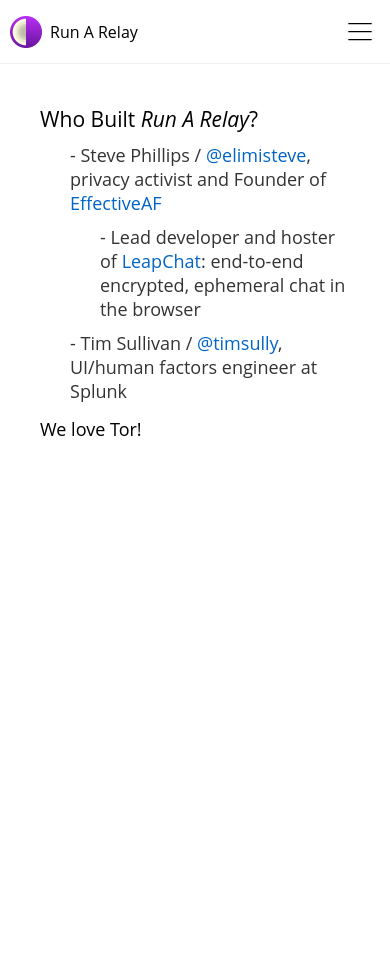
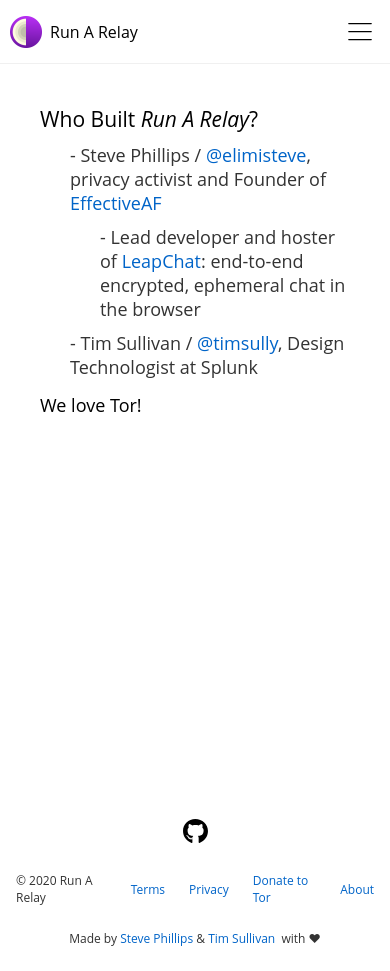
Before and after one commit to EffectiveAF/run-a-relay, a Svelte app: page /about in a window 390 px wide. Before the commit the page ends 844 px from the top, so only its background shows below. Built offline with nearby package versions, Linux system fonts and the light colour scheme; a web font is replaced by a local one.

Commit message:
add footer component
Fixes #5

```diff
--- a/public/global.css
+++ b/public/global.css
@@ -61,10 +61,6 @@
 
 a:hover {
   text-decoration: none;
-}
-
-a:visited {
-  color: rgb(0, 80, 160);
 }
 
 label {
--- a/src/About.svelte
+++ b/src/About.svelte
@@ -25,7 +25,7 @@
     <ul>
       <li>- Lead developer and hoster of <ExternalLink href="https://leapchat.org">LeapChat</ExternalLink>: end-to-end encrypted, ephemeral chat in the browser</li>
     </ul>
-    <li>- Tim Sullivan / <ExternalLink href="https://github.com/timsully">@timsully</ExternalLink>, UI/human factors engineer at Splunk</li>
+    <li>- Tim Sullivan / <ExternalLink href="https://github.com/timsully">@timsully</ExternalLink>, Design Technologist at Splunk</li>
   </ul>
 
   <p>
--- a/src/App.svelte
+++ b/src/App.svelte
@@ -5,10 +5,13 @@
   import Home from './Home.svelte';
   import Steps from './Steps.svelte';
   import About from './About.svelte';
+  import Footer from './Footer.svelte';
 </script>
 
 <Router>
+
   <Nav />
+
   <div>
     <Route path="/">
       <Home />
@@ -18,4 +21,7 @@
 
     <Route path="/about" component={About} />
   </div>
+
+  <Footer />
+
 </Router>
--- /dev/null
+++ b/src/Footer.svelte
@@ -0,0 +1,98 @@
+<script>
+  import { Link } from 'svelte-routing';
+  import ExternalLink from './ExternalLink.svelte';
+</script>
+
+<style>
+
+  footer {
+    display: flex;
+    flex-direction: row;
+    height: 24px;
+    margin: 24px 16px 0px 16px;
+    justify-content: space-between;
+    margin-top: 60vh;
+  }
+
+  footer > ul {
+    min-width: 40vw;
+  }
+
+  span {
+    content: "\2764";
+  }
+
+  footer ul {
+    flex-grow: 1;
+  }
+
+  footer ul, footer ul li {
+    display: flex;
+    flex-direction: row;
+    font-size: 12px;
+    align-items: center;
+  }
+
+  footer ul li:not(:first-child) {
+    padding-left: 24px;
+  }
+
+  .list-end {
+    justify-content: flex-end;
+  }
+
+  @media (max-width: 960px) {
+    footer {
+      display: flex;
+      flex-direction: column;
+      justify-content: center;
+      align-items: center;
+      margin-top: 50vh;
+    }
+
+    footer ul {
+      padding-top: 24px;
+    }
+
+    footer ul:last-child {
+      padding-bottom: 24px;
+    }
+
+    footer a img {
+      margin: 0;
+    }
+
+    footer > :global(a) {
+      order: -1;
+    }
+
+    .list-end {
+      justify-content: center;
+    }
+
+  }
+
+</style>
+
+<footer>
+
+  <ul>
+    <li>© 2020 Run A Relay</li>
+
+    <li><Link to="/terms">Terms</Link></li>
+
+    <li><Link to="/privacy"><li>Privacy</li></Link></li>
+
+    <li><ExternalLink href="https://donate.torproject.org/">Donate to Tor</ExternalLink></li>
+
+    <li><Link to="/about">About</Link></li>
+  </ul>
+
+  <ExternalLink href="https://github.com/elimisteve/run-a-relay"><img src="./img/github_logo.svg" alt="Github Logo" width="25px" height="24px"></ExternalLink>
+
+  <ul class="list-end">
+    <li>Made by&nbsp;<ExternalLink href="https://github.com/elimisteve">Steve Phillips</ExternalLink>&nbsp;&&nbsp;<ExternalLink href="https://github.com/timsully">Tim Sullivan&nbsp;</ExternalLink>&nbsp;with&nbsp;<span>&#10084;</span>
+    </li>
+  </ul>
+
+</footer>
```
Also changed, not shown: public/img/github_logo.svg (added).
